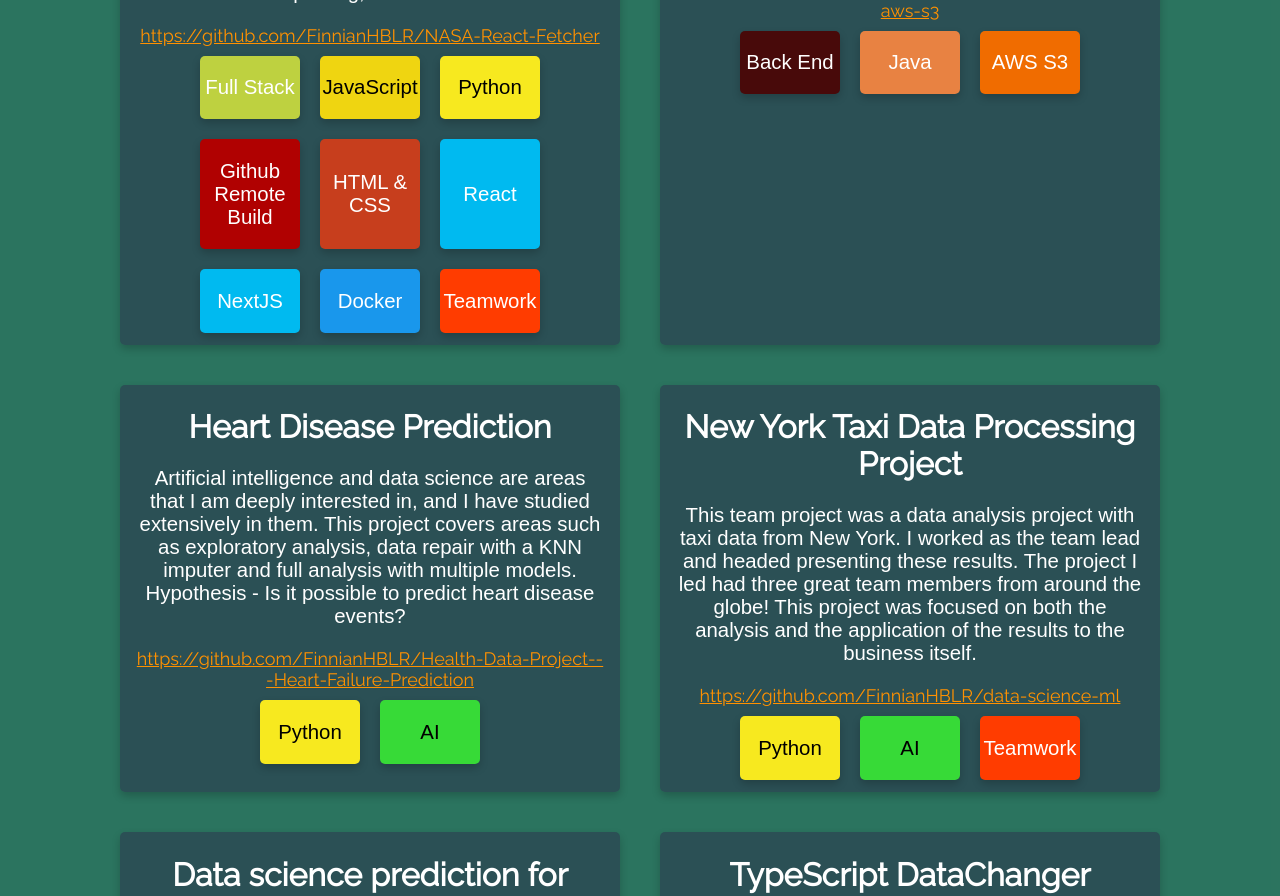
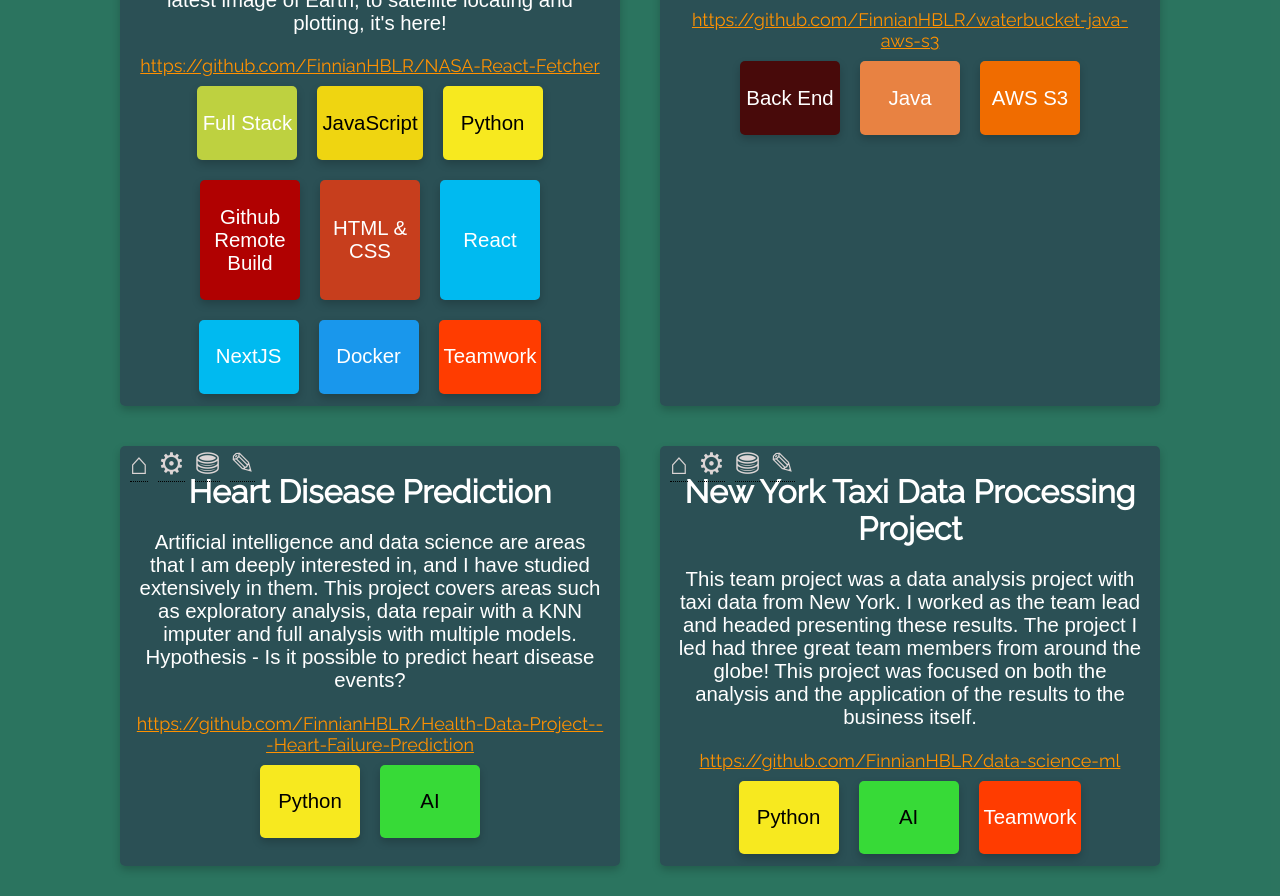
Before and after one commit to FinnianHBLR/finnianhblr-portfolio-react, a React (Create React App) app: page / in a window 1280 px wide. Shown: the part 2580-3476 px from the top of the page. Built offline with nearby package versions, Linux system fonts and the light colour scheme.

Commit message:
Added return btns and little cards space

```diff
--- a/src/App.js
+++ b/src/App.js
@@ -6,12 +6,25 @@ import { Helmet } from "react-helmet";
 
 function App() {
 
+  const renderReturnBtns = () => {
+    return (
+    <div className='cardReturnBtns'>
+      <a className='tooltip' href="#home" >⌂<span className="tooltiptext">Home</span></a>
+      <a className='tooltip' href='#projectSection'>⚙<span className='tooltiptext'>Projects</span></a>
+      <a className='tooltip' href='#experienceSection'>⛃<span className='tooltiptext'>Experience</span></a>
+      <a className='tooltip' href='#skillSection'>✎<span className='tooltiptext'>Skills</span></a>
+    </div>
+    )
+
+}
+
 const renderExperienceCards = () => {
   return (
     <div className='cardsContainer'>
       {experience.map((data, cardKey) => {
-          return(
+        return (
           <div className='card'>
+            {renderReturnBtns()}
             <div className='cardContainer'>
               <h1>{data.experience}</h1>
               <h4>{data.time}</h4>
@@ -19,9 +32,9 @@ function App() {
 
 
               {<div className='littleCardContainer'>{data.tags.map((data, tagKey) => {
-                return(
+                return (
                   /*Access experience.identifiers array to get the links (replaced spaces and special chacters) and put tags on the titles. */
-                  <div className={"littleCard " + "colorDef" + experience[cardKey].identifiers[tagKey]}><a href={'#'+experience[cardKey].identifiers[tagKey]}><p>{data}</p></a></div>
+                  <div className={"littleCard " + "colorDef" + experience[cardKey].identifiers[tagKey]}><a href={'#' + experience[cardKey].identifiers[tagKey]}><p>{data}</p></a></div>
 
                 )
               })
@@ -46,6 +59,7 @@ function App() {
       {projects.map((data, cardKey) => {
         return (
           <div className='card'>
+            {renderReturnBtns()}
             <div className='cardContainer'>
               <h1>{data.title}</h1>
               {/*<img src="placeHolder" alt={"PLACEHOLDER " + data.title} />*/}
@@ -59,7 +73,7 @@ function App() {
                   return (
                     /* Set a tag to div element of skill, so it links to the skill when clicked. */
                     /*Access experience.identifiers array to get the links (replaced spaces and special chacters) and put tags on the titles. */
-                      <div className={"littleCard " + "colorDef" + projects[cardKey].identifiers[tagKey]}><a href={'#'+projects[cardKey].identifiers[tagKey]}><p>{data}</p></a></div>
+                    <div className={"littleCard " + "colorDef" + projects[cardKey].identifiers[tagKey]}><a href={'#' + projects[cardKey].identifiers[tagKey]}><p>{data}</p></a></div>
                   );
                 }
                 )
@@ -84,6 +98,7 @@ function App() {
       {skills.map((data, key) => {
         return (
           <div className='card'>
+            {renderReturnBtns()}
             {/* Use identifiers so special characters and spaces are replaced. */}
             <div className='skillLogoContainer' id={data.identifier}>
               <div className={'skillLogo' + data.image}></div>
--- a/src/App.scss
+++ b/src/App.scss
@@ -349,6 +349,11 @@ hr {
   justify-content: center;
   display: flex;
   flex-wrap: wrap;
+
+  h1 {
+    /* Make sure returnBtns icons don't hit title*/
+    margin-top: 25px;
+  }
 }
 
 /* Card with shadow */
@@ -372,6 +377,54 @@ hr {
   /* When hover, change shadow... cool! */
   box-shadow: 0 50px 160px 0 rgba(0,0,0,0.2);
 }
+
+.cardReturnBtns{
+/* Btn that sits on top right of card. */
+  float: right;
+  margin-right: 10px;
+  position: absolute;
+
+
+  a {
+    text-decoration: none;
+    color: rgb(220, 213, 213);
+    font-size: 30px;
+    margin-left: 10px;
+  }
+
+
+
+}
+
+
+/* Tooltip for returnBtns */
+.tooltip {
+  position: relative;
+  display: inline-block;
+  border-bottom: 1px dotted black; /* If you want dots under the hoverable text */
+}
+
+/* Tooltip text */
+.tooltip .tooltiptext {
+  visibility: hidden;
+  width: fit-content;
+  background-color: rgba(0, 0, 0, 0.653);
+  color: #fff;
+  text-align: center;
+  padding: 5px 0;
+  border-radius: 6px;
+
+  /* Position the tooltip text - see examples below! */
+  position: absolute;
+  z-index: 1;
+}
+
+/* Show the tooltip text when you mouse over the tooltip container */
+.tooltip:hover .tooltiptext {
+  visibility: visible;
+}
+
+
 
 .card img {
     /* Rounded corners */
@@ -417,6 +470,10 @@ footer {
 .colorDefJava{
   background-color: #e88242;
 
+  /* Fix long text overflowing. */
+  padding: 5px;
+
+
   a {
     /*Make link cover while div and center text */
     height: 100%;
@@ -444,6 +501,10 @@ footer {
 .colorDefCSS{
   background-color: #2f50f5;
 
+  /* Fix long text overflowing. */
+  padding: 5px;
+
+
   a {
     /*Make link cover while div and center text */
     height: 100%;
@@ -470,6 +531,9 @@ footer {
 .colorDefHTML-CSS{
   background-color: #C73E1D;
 
+  /* Fix long text overflowing. */
+  padding: 5px;
+
   a {
     /*Make link cover while div and center text */
     height: 100%;
@@ -493,6 +557,10 @@ footer {
 
 .colorDefReact{
   background-color: #00BAF0;
+
+  /* Fix long text overflowing. */
+  padding: 5px;
+
 
   a {
     /*Make link cover while div and center text */
@@ -518,6 +586,9 @@ footer {
 
 .colorDefAWS-S3{
   background-color: #f06c00;
+
+  /* Fix long text overflowing. */
+  padding: 5px;
 
   a {
     /*Make link cover while div and center text */
@@ -574,6 +645,9 @@ footer {
 .colorDefAI {
   background-color: #37da37;
 
+  /* Fix long text overflowing. */
+  padding: 5px;
+
   a {
     /*Make link cover while div and center text */
     height: 100%;
@@ -598,6 +672,10 @@ footer {
 
 .colorDefData {
   background-color: #6fe2c1;
+
+  /* Fix long text overflowing. */
+  padding: 5px;
+
 
   a {
     /*Make link cover while div and center text */
@@ -624,6 +702,10 @@ footer {
 .colorDefIT-Management {
   background-color: #6fe2c1;
 
+  /* Fix long text overflowing. */
+  padding: 5px;
+  /* Keep at min size */
+  width: min-content;
 
   a {
     /*Make link cover while div and center text */
@@ -633,11 +715,6 @@ footer {
     align-items: center;
   }
 
-
-
-  /* Fix long text overflowing. */
-  padding: 5px;
-  width: min-content;
 
   a:hover, a:visited, a:link, a:active
   {
@@ -654,6 +731,10 @@ footer {
 
 .colorDefTypeScript {
   background-color: #0080f0;
+
+  /* Fix long text overflowing. This requires different def because of its sizing. */
+  width: min-content;
+  padding: 5px;
 
   a {
     /*Make link cover while div and center text */
@@ -680,6 +761,9 @@ footer {
 .colorDefNodeJS {
   background-color: #5ede42;
 
+  /* Fix long text overflowing. */
+  padding: 5px;
+
   a {
     /*Make link cover while div and center text */
     height: 100%;
@@ -705,6 +789,10 @@ footer {
 
 .colorDefPython {
   background-color: #f7e91f;
+
+  /* Fix long text overflowing. */
+  padding: 5px;
+
 
   a {
     /*Make link cover while div and center text */
@@ -733,6 +821,9 @@ footer {
 .colorDefPandas {
   background-color: #241058;
 
+  /* Fix long text overflowing. */
+  padding: 5px;
+
   a {
     /*Make link cover while div and center text */
     height: 100%;
@@ -758,6 +849,9 @@ footer {
 .colorDefSklearn {
   background-color: #ffa500;
 
+  /* Fix long text overflowing. */
+  padding: 5px;
+
   a {
     /*Make link cover while div and center text */
     height: 100%;
@@ -782,6 +876,9 @@ footer {
 
 .colorDefNumPy {
   background-color: #268dd1;
+
+  /* Fix long text overflowing. */
+  padding: 5px;
 
   a {
     /*Make link cover while div and center text */
@@ -810,6 +907,10 @@ footer {
   background-color: #0b0b71;
   color: #FFF;
 
+  /* Fix long text overflowing. */
+  padding: 5px;
+
+
   a {
     /*Make link cover while div and center text */
     height: 100%;
@@ -835,6 +936,9 @@ footer {
 
 .colorDefNextJS{
   background-color: black;
+
+  /* Fix long text overflowing. */
+  padding: 5px;
 
   a {
     /*Make link cover while div and center text */
@@ -862,6 +966,9 @@ footer {
 .colorDefFront-End{
   background-color: #66e855;
 
+  /* Fix long text overflowing. */
+  padding: 5px;
+
   a {
     /*Make link cover while div and center text */
     height: 100%;
@@ -884,8 +991,12 @@ footer {
     transition: all 0.8s
   }
 }
+
 .colorDefBack-End{
   background-color: #480a0a;
+
+  /* Fix long text overflowing. */
+  padding: 5px;
 
   a {
     /*Make link cover while div and center text */
@@ -913,6 +1024,10 @@ footer {
 .colorDefFull-Stack{
   background-color: #bed140;
 
+  /* Fix long text overflowing. */
+  padding: 5px;
+
+
   a {
     /*Make link cover while div and center text */
     height: 100%;
@@ -938,6 +1053,9 @@ footer {
 
 .colorDefIoT {
   background-color: #800080;
+
+  /* Fix long text overflowing. */
+  padding: 5px;
 
   a {
     /*Make link cover while div and center text */
@@ -966,12 +1084,18 @@ footer {
 .colorDefJavaScript{
   background-color: #efd511;
 
+  /* Fix long text overflowing. This requires different def because of its sizing. */
+  width: min-content;
+  padding: 5px;
+
   a {
+
     /*Make link cover while div and center text */
     height: 100%;
     display: flex;
     justify-content: center;
     align-items: center;
+
   }
 
 
@@ -990,6 +1114,9 @@ footer {
 
 .colorDefRemote-Build{
   background-color: #b00101;
+
+  /* Fix long text overflowing. */
+  padding: 5px;
 
   a {
     /*Make link cover while div and center text */
@@ -1016,6 +1143,9 @@ footer {
 .colorDefTeamwork{
   background-color: #ff3c00;
 
+  /* Fix long text overflowing. This requires different def because of its sizing. */
+  width: min-content;
+  padding: 5px;
   a {
     /*Make link cover while div and center text */
     height: 100%;
@@ -1041,6 +1171,10 @@ footer {
 .colorDefCSharp{
   /* Use escape character for selector. */
   background-color: #ff00f7;
+
+  /* Fix long text overflowing. */
+  padding: 5px;
+
 
   a {
     /*Make link cover while div and center text */
@@ -1068,6 +1202,9 @@ footer {
 .colorDefDocker{
   background-color: #1997ec;
 
+  /* Fix long text overflowing. */
+  padding: 5px;
+
   a {
     /*Make link cover while div and center text */
     height: 100%;
@@ -1092,6 +1229,9 @@ footer {
 
 .colorDefDatabases{
   background-color: #ec1963;
+
+  /* Fix long text overflowing. */
+  padding: 5px;
 
   a {
     /*Make link cover while div and center text */
```
Lines whose indentation alone changed are shown as unchanged.
